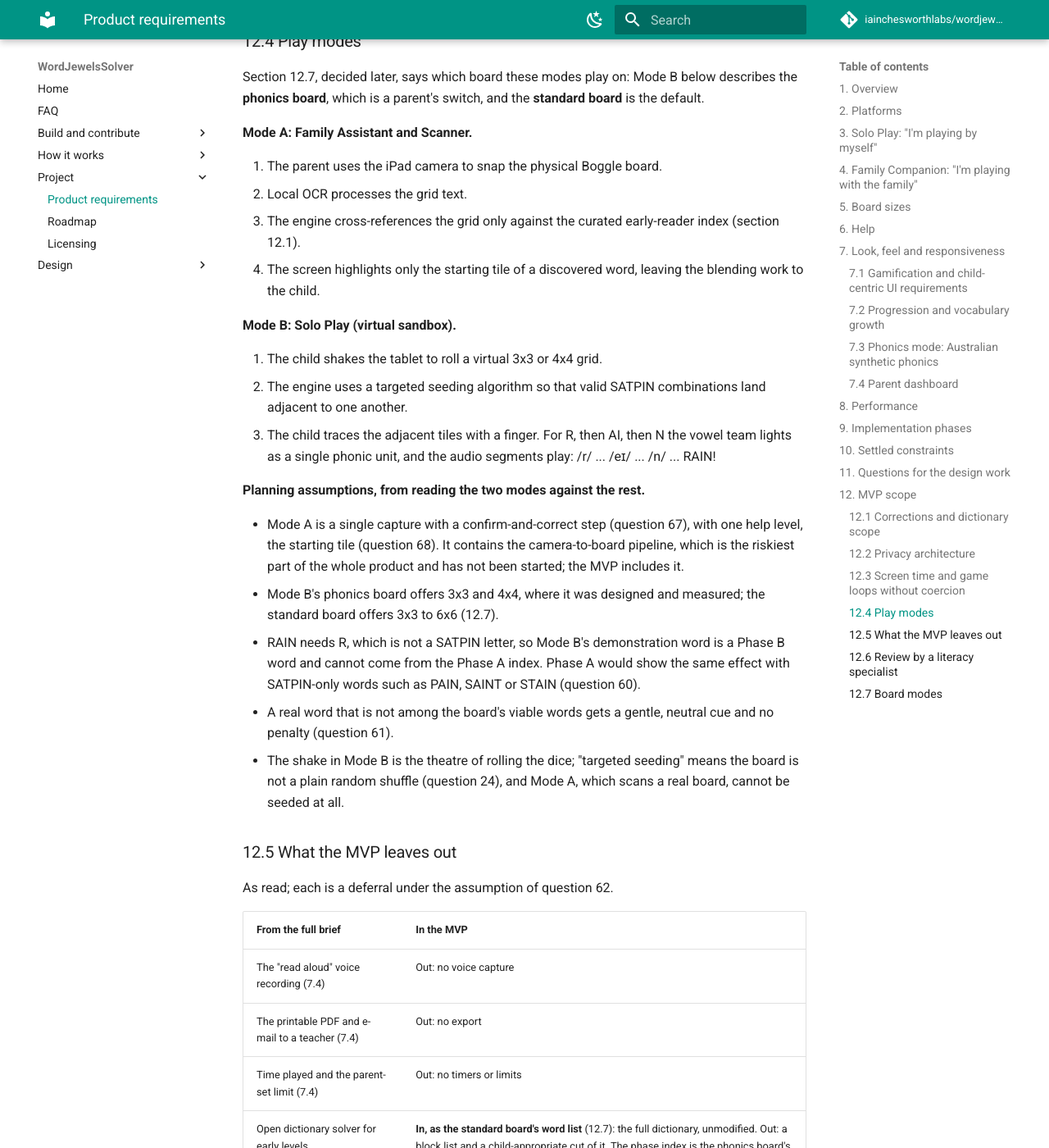
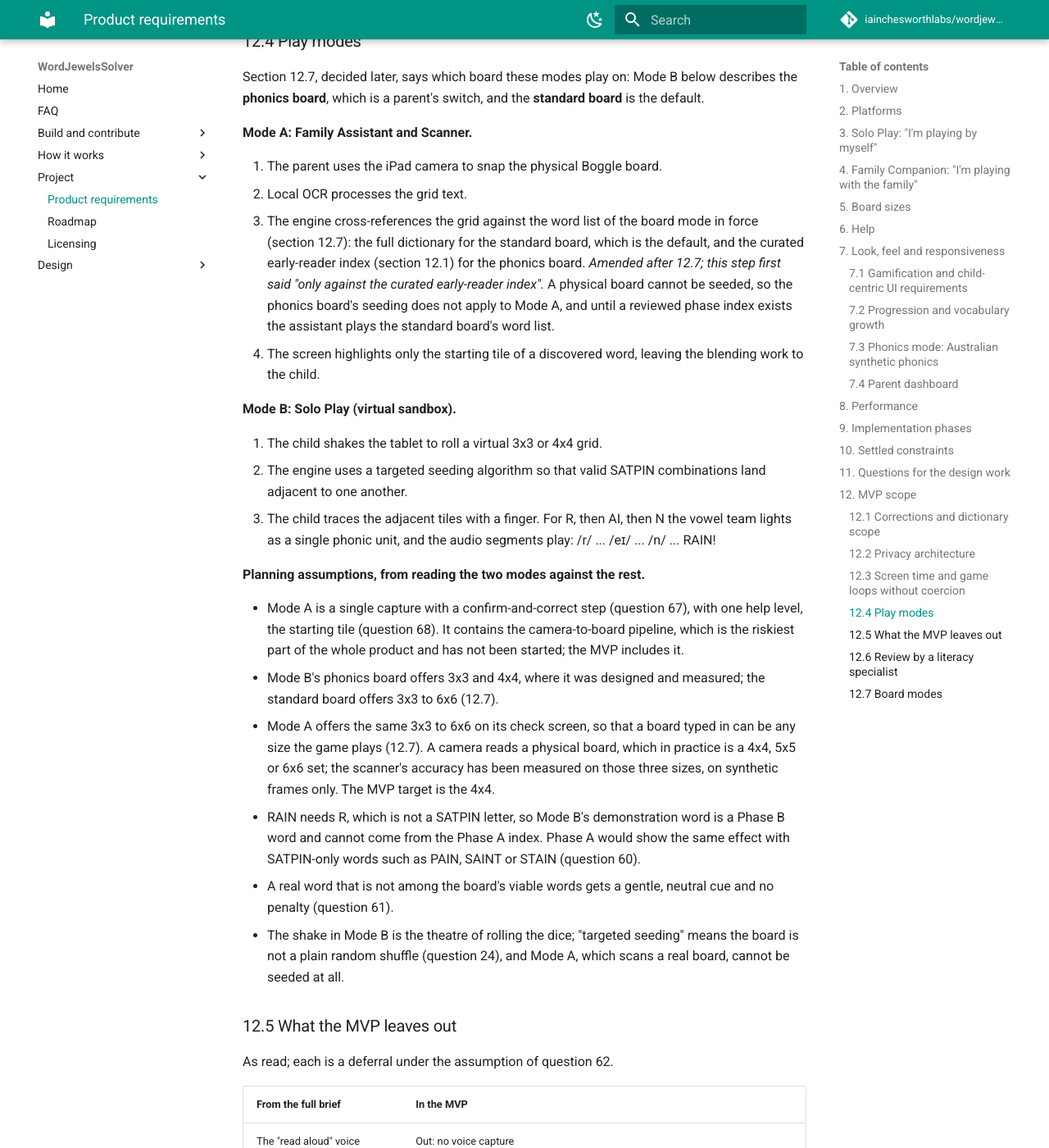
Before and after one commit to iainchesworthlabs/snapandspell, an MkDocs documentation site: the page built from docs/product-requirements.md, in a window 1280 px wide and 1400 px high, scrolled down 17135 px. Shown: the whole window at 82% size. Built offline with MkDocs 1.6.1 and Material for MkDocs 9.7.7, drawn with Linux system fonts in a browser that asks for light colours; comment, search, counter and statistics services are not loaded.

Commit message:
Settle Mode A's word list and board sizes in the requirements and design pages
The requirements said the assistant cross-references the board only against the
curated early-reader index, which section 12.7 superseded: the standard board,
the default, plays the full dictionary, and the index is the phonics board's.
Step 3 now says the word list of the board mode in force, and that a physical
board cannot be seeded so the phonics board's seeding does not apply.

The scanner's sizes were three different numbers. The check screen offers 3x3 to
6x6, the sizes the game plays, so a typed board can be any of them; the reader
counts 3 to 8 and a size outside the offered ones is shown; the target is the
4x4 and only 4x4, 5x5 and 6x6 are measured, on synthetic frames. The board and
scanner pages and the game page say so.

```diff
--- a/docs/product-requirements.md
+++ b/docs/product-requirements.md
@@ -749,8 +749,13 @@ board** is the default.
 
 1. The parent uses the iPad camera to snap the physical Boggle board.
 2. Local OCR processes the grid text.
-3. The engine cross-references the grid only against the curated early-reader
-   index (section 12.1).
+3. The engine cross-references the grid against the word list of the board mode
+   in force (section 12.7): the full dictionary for the standard board, which is
+   the default, and the curated early-reader index (section 12.1) for the
+   phonics board. *Amended after 12.7; this step first said "only against the
+   curated early-reader index".* A physical board cannot be seeded, so the
+   phonics board's seeding does not apply to Mode A, and until a reviewed phase
+   index exists the assistant plays the standard board's word list.
 4. The screen highlights only the starting tile of a discovered word, leaving
    the blending work to the child.
 
@@ -771,6 +776,10 @@ board** is the default.
   has not been started; the MVP includes it.
 - Mode B's phonics board offers 3x3 and 4x4, where it was designed and measured;
   the standard board offers 3x3 to 6x6 (12.7).
+- Mode A offers the same 3x3 to 6x6 on its check screen, so that a board typed in
+  can be any size the game plays (12.7). A camera reads a physical board, which
+  in practice is a 4x4, 5x5 or 6x6 set; the scanner's accuracy has been measured
+  on those three sizes, on synthetic frames only. The MVP target is the 4x4.
 - RAIN needs R, which is not a SATPIN letter, so Mode B's demonstration word is
   a Phase B word and cannot come from the Phase A index. Phase A would show the
   same effect with SATPIN-only words such as PAIN, SAINT or STAIN (question 60).
```
Also changed, not shown: docs/design/board.md (+3 -3 lines), docs/design/game.md (+7 -4 lines), docs/design/scanner.md (+5 -2 lines).
